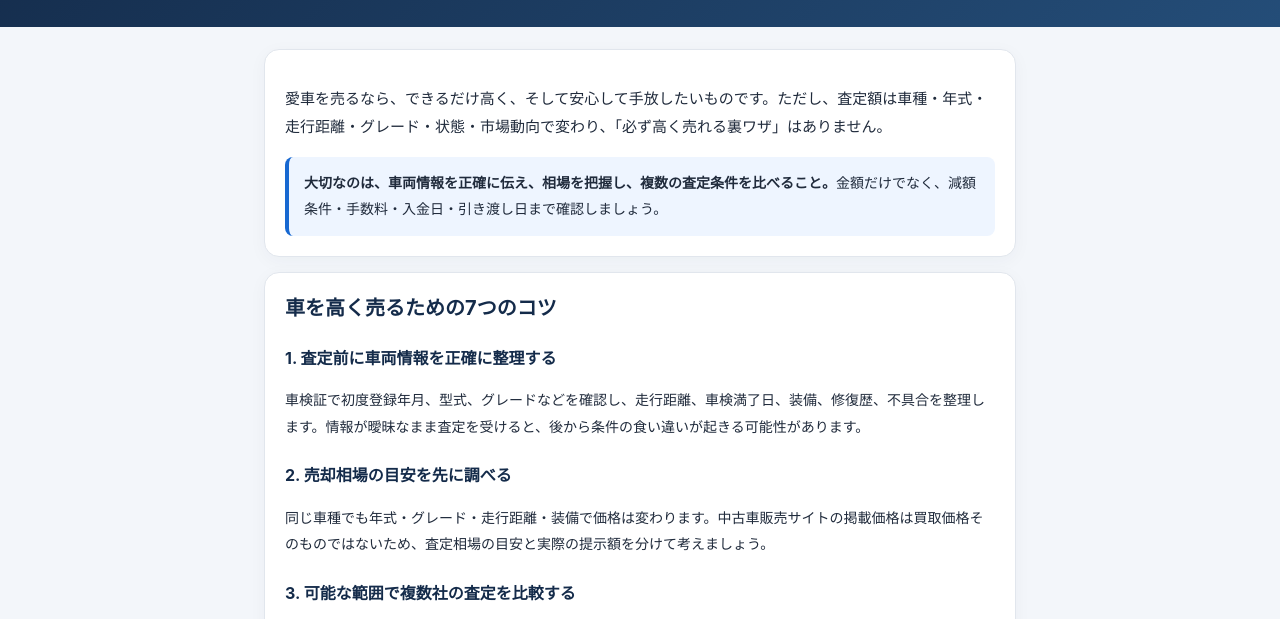
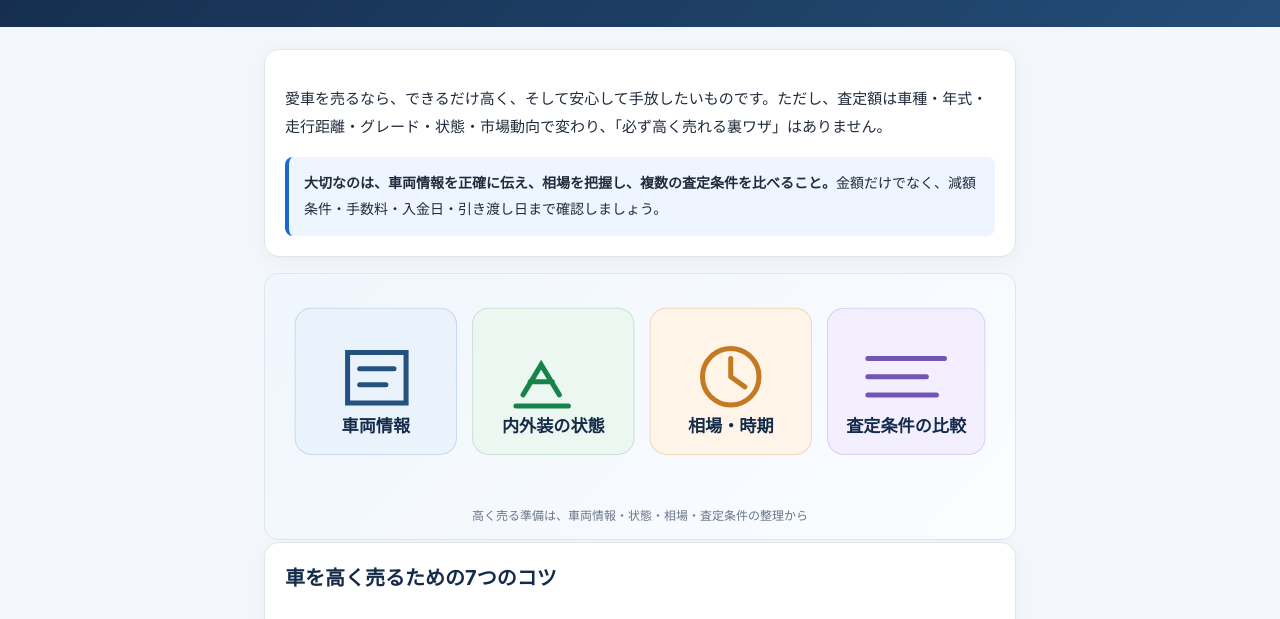
Before and after one commit to carlifelab/2nd-, a plain HTML site: page kuruma-takaku-uru-kotsu.html in a window 1280 px wide. Shown: the part 157-776 px from the top of the page. Drawn offline with Linux system fonts and the light colour scheme.

Commit message:
Add original visual guide to kuruma-takaku-uru-kotsu.html

```diff
--- a/kuruma-takaku-uru-kotsu.html
+++ b/kuruma-takaku-uru-kotsu.html
@@ -23,6 +23,8 @@
 header{background:linear-gradient(135deg,#142b4a,#244d78);color:#fff;padding:30px 18px;text-align:center}header h1{font-size:clamp(22px,5vw,30px);line-height:1.45;margin:0 auto 10px;max-width:780px}header p{margin:0;color:#dce7f5;font-size:14px}
 main{max-width:780px;margin:22px auto;padding:0 14px}.card{background:#fff;border:1px solid var(--line);border-radius:15px;padding:20px;margin-bottom:15px;box-shadow:0 4px 18px #172b4d0a}
 h2{font-size:20px;line-height:1.5;margin:0 0 12px;color:var(--navy)}h3{font-size:16px;margin:20px 0 6px;color:var(--navy)}p,li{font-size:14px}ul,ol{padding-left:1.35em}.lead{font-size:15px}.point{background:#eef5ff;border-left:4px solid var(--blue);padding:13px 15px;border-radius:8px;font-size:14px}.muted{font-size:12px;color:var(--muted)}.cta{display:block;text-align:center;background:var(--blue);color:#fff;text-decoration:none;border-radius:10px;padding:14px;font-weight:700;margin:14px 0}.cta.light{background:#eef4fb;color:var(--navy);border:1px solid #d8e3ef}a{color:var(--blue)}footer{text-align:center;color:#87909e;font-size:11px;padding:20px}
+
+.cl-visual{margin:16px 0 2px;padding:12px;background:linear-gradient(135deg,#f0f6fd,#fbfdff);border:1px solid #dce7f2;border-radius:14px;overflow:hidden}.cl-visual svg{display:block;width:100%;height:auto;max-height:230px}.cl-visual figcaption{font-size:12px;color:var(--muted);text-align:center;margin-top:7px}
 </style></head>
 <body>
 <header><h1>車を高く売るコツ7選<br>査定前の準備と比較のポイント</h1><p>査定額だけを追わず、手取り額と契約条件で納得できる売却を</p></header>
@@ -31,6 +33,7 @@ h2{font-size:20px;line-height:1.5;margin:0 0 12px;color:var(--navy)}h3{font-size
 <p class="lead">愛車を売るなら、できるだけ高く、そして安心して手放したいものです。ただし、査定額は車種・年式・走行距離・グレード・状態・市場動向で変わり、「必ず高く売れる裏ワザ」はありません。</p>
 <div class="point"><strong>大切なのは、車両情報を正確に伝え、相場を把握し、複数の査定条件を比べること。</strong>金額だけでなく、減額条件・手数料・入金日・引き渡し日まで確認しましょう。</div>
 </section>
+<figure class="cl-visual"><svg viewBox="0 0 720 210" role="img" aria-labelledby="cl-smart-title"><title id="cl-smart-title">査定前に整理したい4つのポイント</title><g font-family="sans-serif" text-anchor="middle"><rect x="18" y="22" width="160" height="145" rx="16" fill="#eaf2fb" stroke="#c8d9ed"/><rect x="194" y="22" width="160" height="145" rx="16" fill="#edf7f2" stroke="#c7e2d3"/><rect x="370" y="22" width="160" height="145" rx="16" fill="#fff4e8" stroke="#efd7b7"/><rect x="546" y="22" width="156" height="145" rx="16" fill="#f3efff" stroke="#d9cff5"/><g fill="none" stroke="#24517e" stroke-width="5" stroke-linecap="round"><path d="M70 66h58v50H70z"/><path d="M82 82h34M82 98h26"/></g><g fill="none" stroke="#16834a" stroke-width="5" stroke-linecap="round"><path d="M244 108l18-30 18 30M251 95h22"/><path d="M237 119h52"/></g><g fill="none" stroke="#c47a22" stroke-width="5" stroke-linecap="round"><circle cx="450" cy="90" r="28"/><path d="M450 72v18l14 10"/></g><g fill="none" stroke="#7255b5" stroke-width="5" stroke-linecap="round"><path d="M586 72h76M586 90h58M586 108h68"/></g><g fill="#142b4a" font-size="17" font-weight="700"><text x="98" y="145">車両情報</text><text x="274" y="145">内外装の状態</text><text x="450" y="145">相場・時期</text><text x="624" y="145">査定条件の比較</text></g></g></svg><figcaption>高く売る準備は、車両情報・状態・相場・査定条件の整理から</figcaption></figure>
 <section class="card">
 <h2>車を高く売るための7つのコツ</h2>
 <h3>1. 査定前に車両情報を正確に整理する</h3>
```
